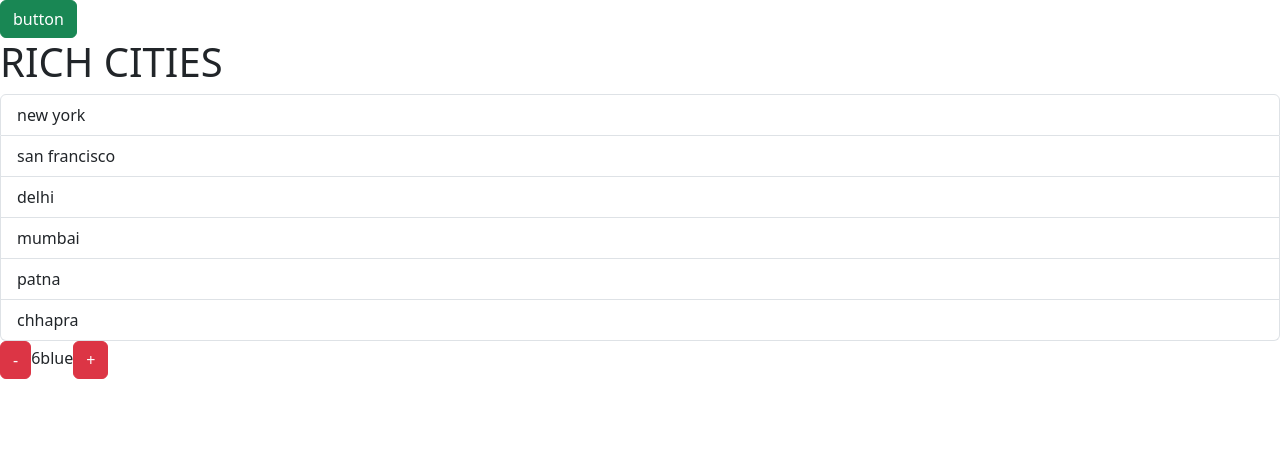
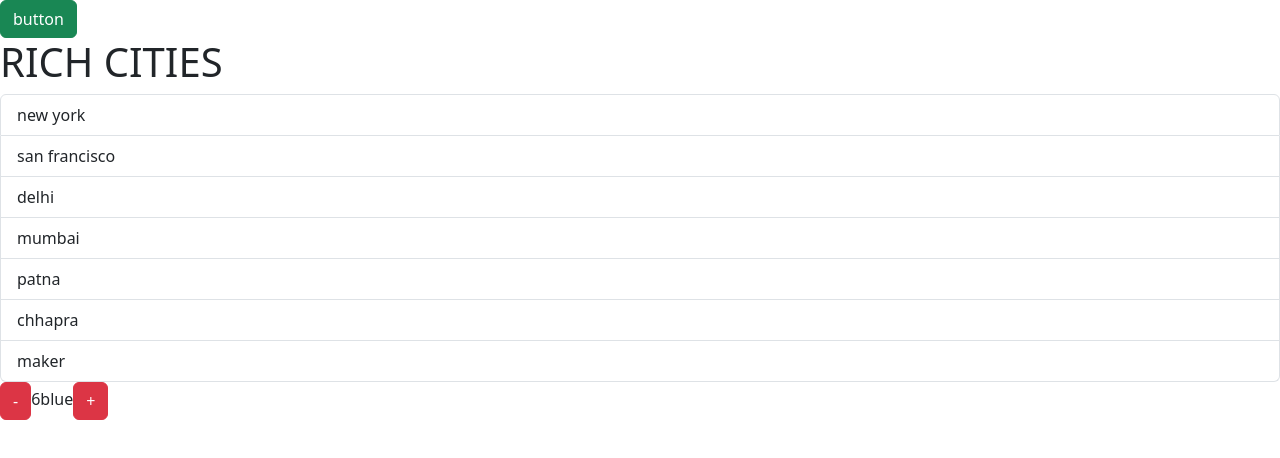
Before and after one commit to 4miit/React-Practice, a React (Vite) app: page / in a window 1280 px wide. Shown: the top 458 px of the page. Built offline with nearby package versions, Linux system fonts and the light colour scheme.

Commit message:
adding features

```diff
--- a/src/App.tsx
+++ b/src/App.tsx
@@ -11,7 +11,7 @@ import Hook from "./components/hookConcept";
 
 function App (){
 
-  let items = ["new york", "san francisco", "delhi","mumbai","patna","chhapra"];
+  let items = ["new york", "san francisco", "delhi","mumbai","patna","chhapra",'maker'];
 
 
   const[alertVisibility,setAlertVisiblity] = useState(false);
--- a/src/main.tsx
+++ b/src/main.tsx
@@ -7,7 +7,6 @@ import 'bootstrap/dist/css/bootstrap.css'
 
 ReactDOM.createRoot(document.getElementById('root')!).render(
   <React.StrictMode>
-
      <App/>
   </React.StrictMode>,
 )
```
Also changed, not shown: 1 other file (tests, documents, lock files or other folders).
